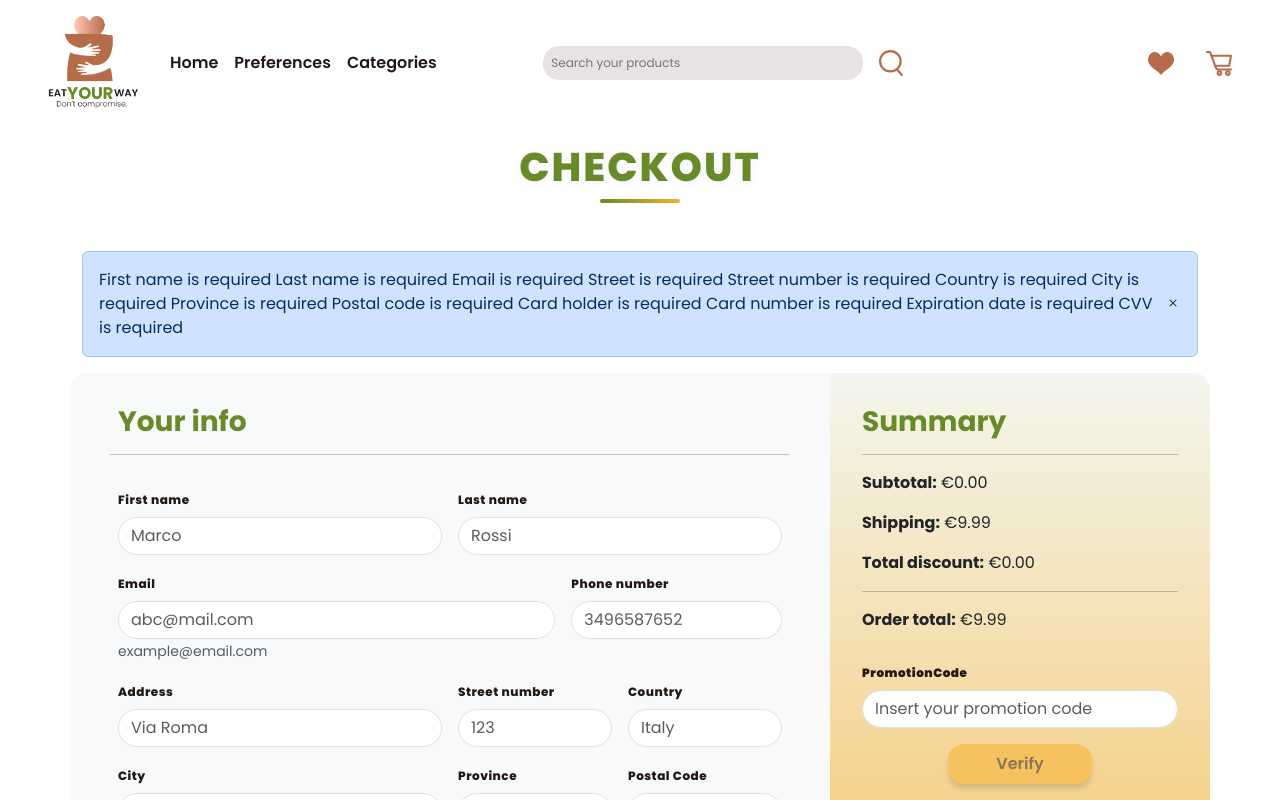
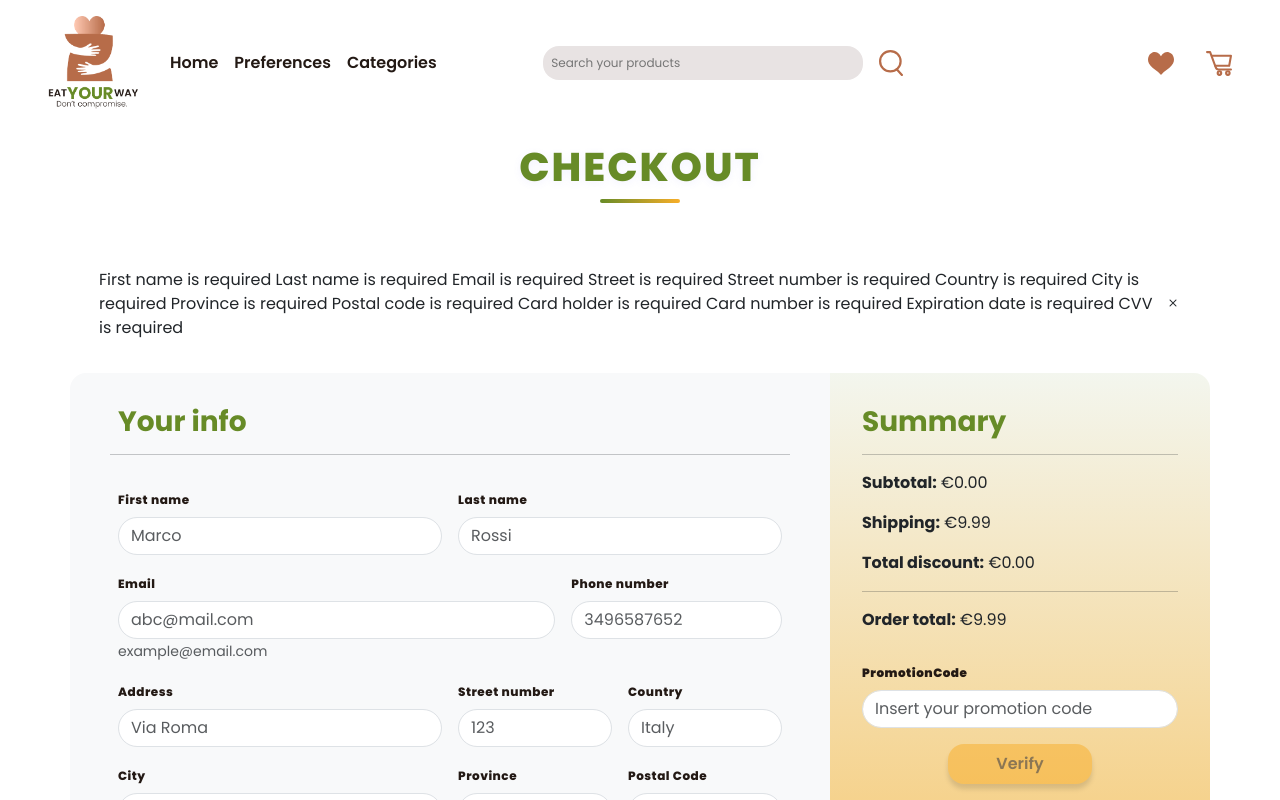
Before and after one commit to GiuseppeColucci95/project-work-team3, a React (Vite) app in the folder FRONTEND/: page /checkout in a window 1280 px wide. Both pictures are taken after a click on the button "PAY NOW". Shown: the top 800 px of the page. Built offline with nearby package versions, Linux system fonts and the light colour scheme.

Commit message:
feat: enhance Alert component to support dynamic alert types in Checkout page

```diff
--- a/FRONTEND/src/components/Alert/Alert.jsx
+++ b/FRONTEND/src/components/Alert/Alert.jsx
@@ -2,7 +2,7 @@
 import "./alertStyle.css"
 
 //component export
-export default function Alert({ message, setIsAlerts }) {
+export default function Alert({ message, setIsAlerts, type }) {
 
   function closeAlert() {
     setIsAlerts(false);
@@ -11,7 +11,7 @@ export default function Alert({ message, setIsAlerts }) {
   return (
     <>
       <div className="alert-container">
-        <div className={`alert alert-primary d-flex justify-content-between align-items-center`}>
+        <div className={`alert alert-${type} d-flex justify-content-between align-items-center`}>
           {message}
           <i className="bi bi-x" onClick={closeAlert}></i>
         </div>
--- a/FRONTEND/src/pages/Checkout.jsx
+++ b/FRONTEND/src/pages/Checkout.jsx
@@ -21,6 +21,7 @@ export default function Checkout() {
   const [isAlerts, setIsAlerts] = useState(false)
   const [alertMessage, setAlertMessage] = useState("")
   const [flagAtlertTime, setFlagAlertTime] = useState(false)
+  const [typeAlert, setTypeAlert] = useState("")
 
   //variable of the order
   const [totalNotDiscounted, setTotalNotDiscounted] = useState()
@@ -97,12 +98,16 @@ export default function Checkout() {
       setAlertMessage("Congratulation! Your payment has been accepted")
       setIsAlerts(true)
       setFlagAlertTime(true)
+      setTypeAlert("success")
       navigate("/order-confirmation")
+
     } else if (Object.keys(orderResponse).length > 0) {
       setAlertMessage(Object.values(orderResponse).join('\n'))
       setIsAlerts(true)
       setFlagAlertTime(false)
       setLoading(false)
+      setTypeAlert("danger")
+
     }
   }, [orderResponse])
 
@@ -153,6 +158,7 @@ export default function Checkout() {
     if (Object.keys(errorList).length > 0) {
       setAlertMessage(Object.values(errorList).join('\n'))
       setIsAlerts(true)
+      setTypeAlert("danger")
       errorList = {}
       return // interrompe la funzione se ci sono errori
     }
@@ -246,13 +252,6 @@ export default function Checkout() {
 
   //function for validate the promotion code
   function CodeValidate() {
-
-    if (promotion.promotionCode.length === 0) {
-      setAlertMessage("Insert your promotion code")
-      setIsAlerts(true)
-      setFlagAlertTime(true)
-      return
-    }
     //esegue chiamata funzione API
     validateCode(promotion.promotionCode)
 
@@ -272,6 +271,7 @@ export default function Checkout() {
     } else if (promotionCodeResponse.error) {
       setAlertMessage(promotionCodeResponse.error)
       setIsAlerts(true)
+      setTypeAlert("danger")
     }
   }, [promotionCodeResponse])
 
```
